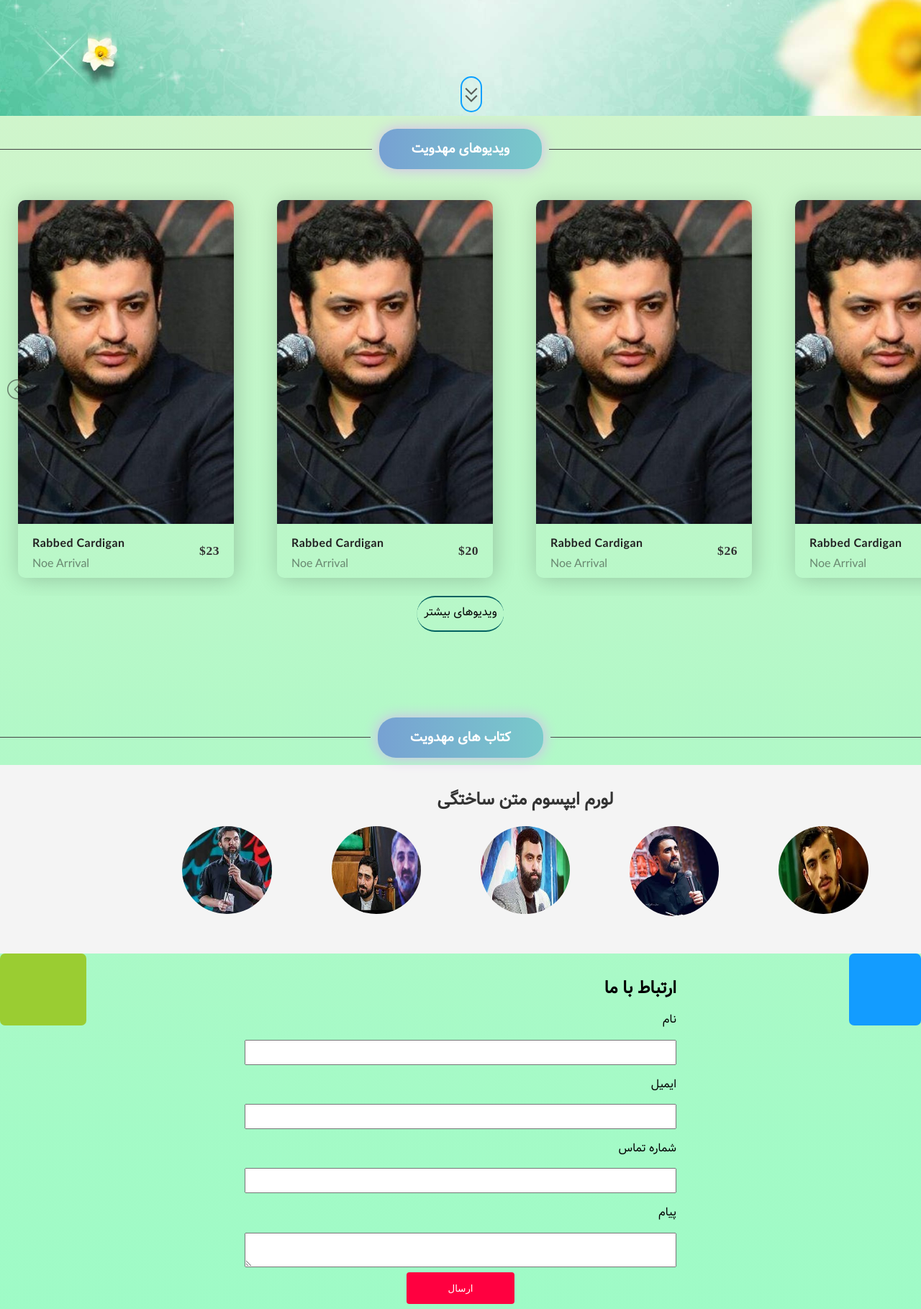
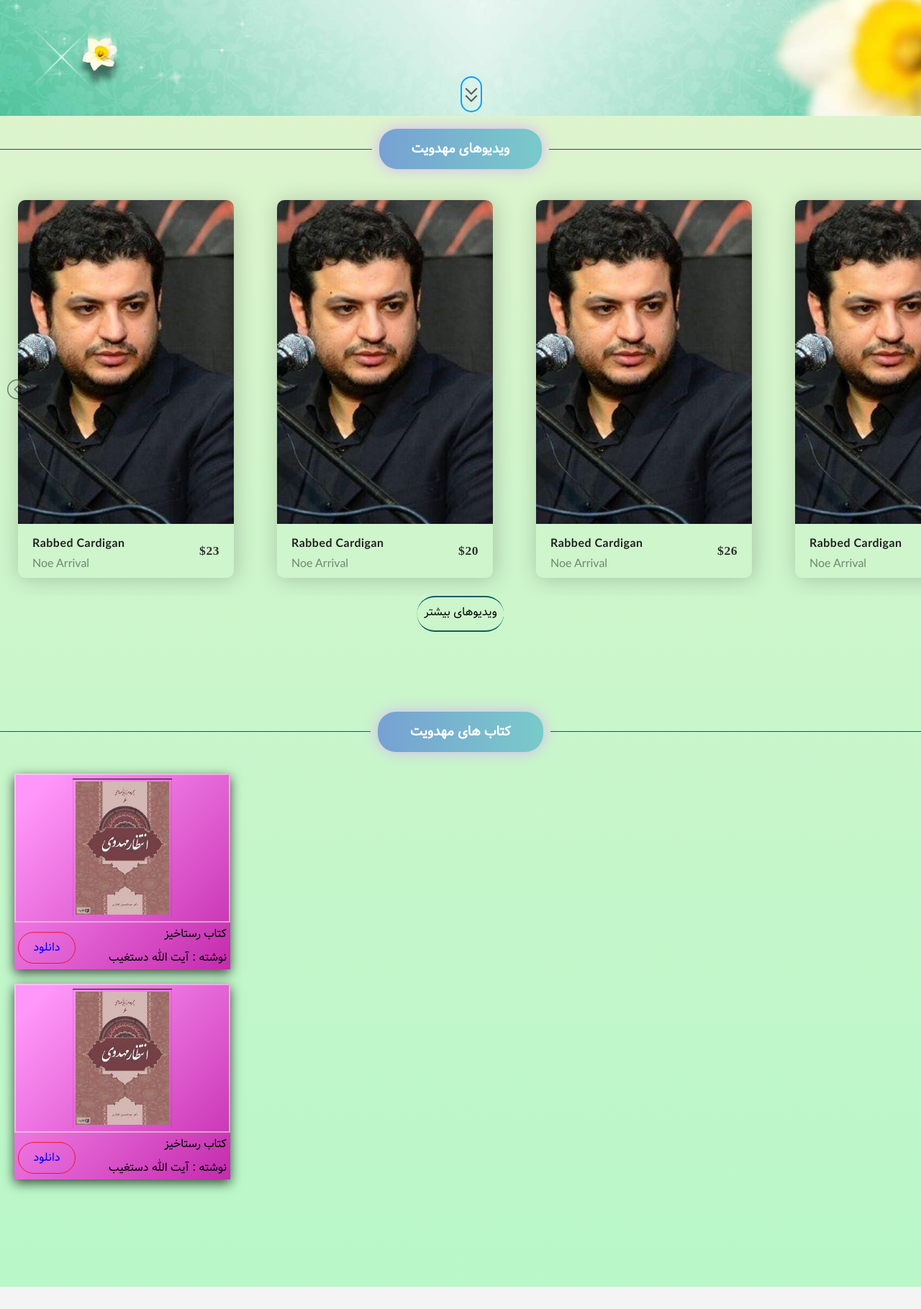
Before and after one commit to hoseinalizadeh1373/html, a PHP site: page / in a window 1280 px wide. Shown: the part 639-2458 px from the top of the page at 72% size. Run offline with PHP 8.4, Linux system fonts and the light colour scheme; some libraries are stand-ins or nearby versions.

Commit message:
new-category

```diff
--- a/css/style.css
+++ b/css/style.css
@@ -602,64 +602,15 @@ height: 100%;
       align-items: center;
 
     }
-    .slider{
+    /* .slider{
       width:100%;
       height: 100vh;
       display: flex;
       justify-content: center;
       align-items: center;
       /* background: linear-gradient(5deg, #00dca3, #ffffff);
-      position: relative; */
-    }
-
-  #section1 .items{
-    display: flex;
-    padding: 1rem
-  }
-
-  #section1 .items .item{
-    flex: 1;
-    text-align: center;
-    padding: 1rem
-  }
-
-  #section1 .items .item i{
-    background: orange;
-    padding: 1.25rem;
-    border-radius: 50%;
-  }
-
-  #section2{
-    display: flex
-  }
-
-  #section2 div{
-    flex:1
-  }
-
-  #section2 .img {
-    background: url('../img/section2.jpg') no-repeat center center/cover;
-  }
-
-  #section2 .content{
-    text-align: right
-  }
-
-  #section3 .items{
-    display: flex;
-  }
-
-  #section3 .items div{
-    flex:1
-  }
-
-  #section3 .items img{
-    border-radius: 50%;
-    display: block;
-    margin: auto;
-    width: 60%;
-  }
-
+      position: relative;
+    }   */
   #contact{
     display: flex;
     justify-content: center;
@@ -721,6 +672,83 @@ height: 100%;
   .more span::after{
     content: url("../img/more.svg");
   }
-  .more:hover{
+  #section2{
+    width:100%;
+    height: 100vh;
+    padding: 0.0rem;
+    margin-bottom: 0.6rem;
+    position: relative;
+    direction: ltr;
+  }
+  #section2 ul{
+    list-style: none  ;
+  }
+  .box-book{
+    position: relative;
+    margin: 20px;
+    background-image: linear-gradient( 135deg, #FF96F9 10%, #C32BAC 100%);
+    display: flex;
+    flex-direction: column;
+    width: 300px;
+    height: auto;
+    box-shadow: rgba(0, 0, 0, 0.7) 0px 5px 15px;
+  }
+
+  .top-item{
+    border: 2px solid #eeebe68c;
+    display: flex;
+    justify-content: center;
+    position: relative;
 
   }
+  .top-item img{
+    border: 5px solid transparent;
+    box-shadow: inset 0px 1px 1px 0px #0c0903;
+    /* box-shadow: 10px 0 5px -2px rgb(12, 11, 11); */
+    cursor: pointer;
+    width: 50%;
+    height: 50%;
+    padding: 4px ;
+    transform: perspective(1000px) rotateX(0deg) rotateY(0deg) rotateZ(0deg);
+    transition: all ease-in-out 1s;
+    position: relative;
+    z-index: 0;
+  }
+  .top-item img:hover{
+    padding: 1px;
+    transform: perspective(1000px) rotateX(-0deg) rotateY(-20deg) rotateZ(10deg) ;
+    perspective: 500px;
+
+  }
+
+
+  .type-book {
+    display: flex;
+    flex-direction: column;
+    justify-content: right;
+    align-items: flex-end;
+    position: relative;
+  }
+  .type-book span{
+    margin: 5px;
+  }
+  #download-book{
+    width: 80px;
+    border: 1px solid #ec0808cc;
+    border-radius: 25px;
+    padding: 10px;
+    display: block;
+    margin: 5px auto;
+    text-align: center;
+    position: absolute;
+    bottom: 3px;
+    left: 5px;
+    text-decoration: none;
+    box-shadow: inset 0 0 0 yellowgreen;
+    outline: none;
+    transition: box-shadow ease-in-out 1s;
+  }
+  #download-book:hover{
+    box-shadow: inset 150px 0 0 0 yellowgreen;
+    color: #C32BAC;
+  }
--- a/index.html
+++ b/index.html
@@ -299,16 +299,58 @@
     </ul>
     <div class="more">ویدیوهای بیشتر<span> </span></div>
   </section>
+
   <section id="section2">
+
     <div class="titr"><h3 class="btn-grad" >کتاب های مهدویت</h3></div>
+
+     <ul id="autoWidth" class="cs-hidden">
+      <li class="item-a">
+        <div class="box-book">
+        <div class="top-item">
+          <!-- <div class="overlay">
+          <a href="#" class="download from-top">دانلود</a>
+        </div> -->
+          <img src="img/b3.jpg" id="imm" alt="کتاب مهدویت">
+
+        </div>
+        <div class="type-book">
+          <span>کتاب رستاخیز</span>
+          <span>نوشته : آیت الله دستغیب</span>
+
+          <a href="#" id="download-book">دانلود</a>
+
+        </div>
+      </div>
+      </li>
+      <li class="item-b">
+        <div class="box-book ">
+        <div class="top-item">
+          <!-- <div class="overlay">
+          <a href="#" class="download from-top">دانلود</a>
+        </div> -->
+          <img src="img/b3.jpg" id="imm" alt="کتاب مهدویت">
+
+        </div>
+        <div class="type-book">
+          <span>کتاب رستاخیز</span>
+          <span>نوشته : آیت الله دستغیب</span>
+
+          <a href="#" id="download-book">دانلود</a>
+
+        </div>
+      </div>
+      </li>
+    </ul>
   </section>
   <section id="section3" class="bg-light">
+
     <div class="container p-2">
       <h2 class="m-heading text-center">
         لورم ایپسوم متن ساختگی
       </h2>
       <div class="items py-1">
-        <div><img src="./img/person1.jpg" alt="" /></div>
+        <div><img src="/img/person1.jpg" alt="" /></div>
         <div><img src="./img/person2.jpg" alt="" /></div>
         <div><img src="./img/person3.jpg" alt="" /></div>
         <div><img src="./img/person4.jpg" alt="" /></div>
```
Also changed, not shown: img/b.jpg (added), img/b2.jpg (added), img/b3.jpg (added).
